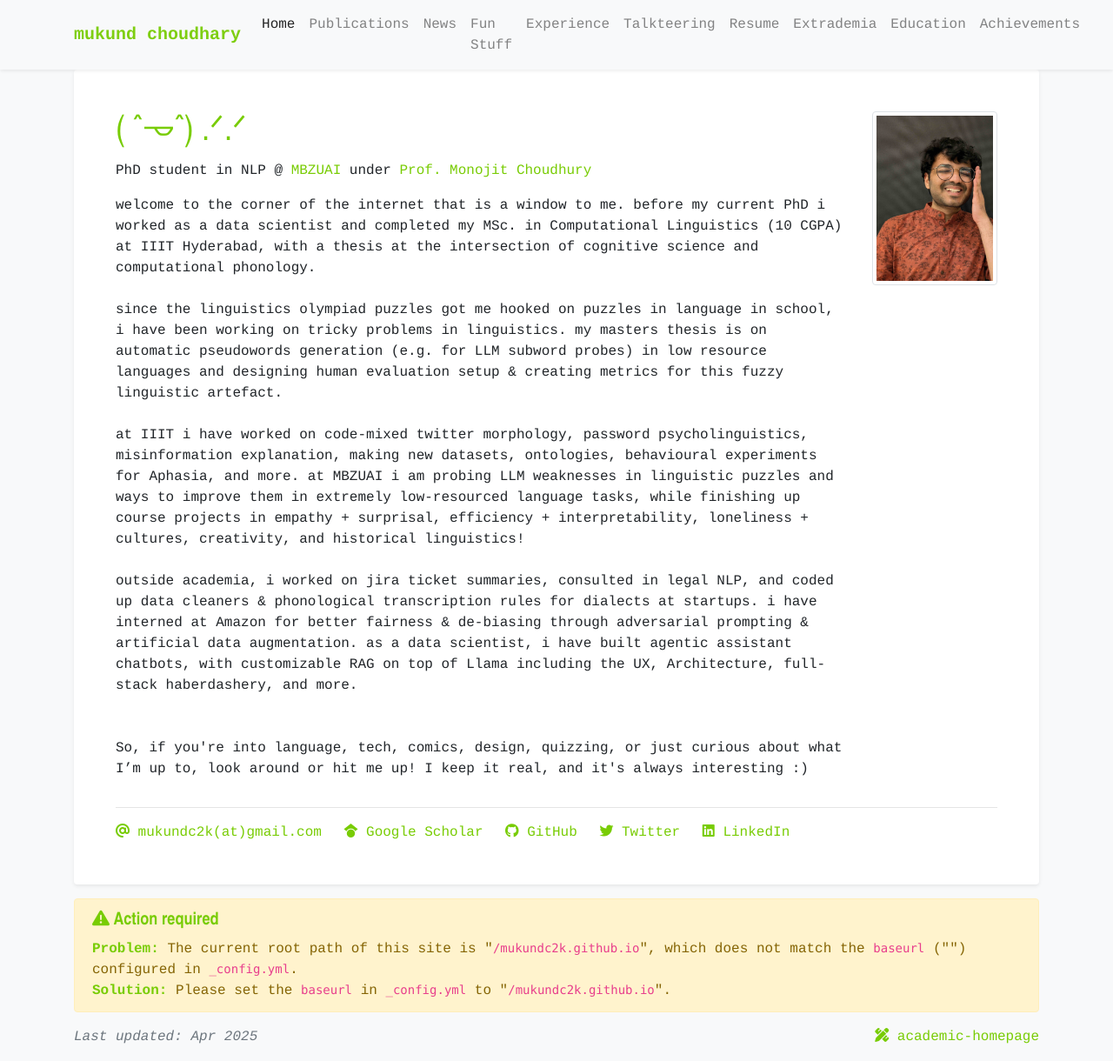
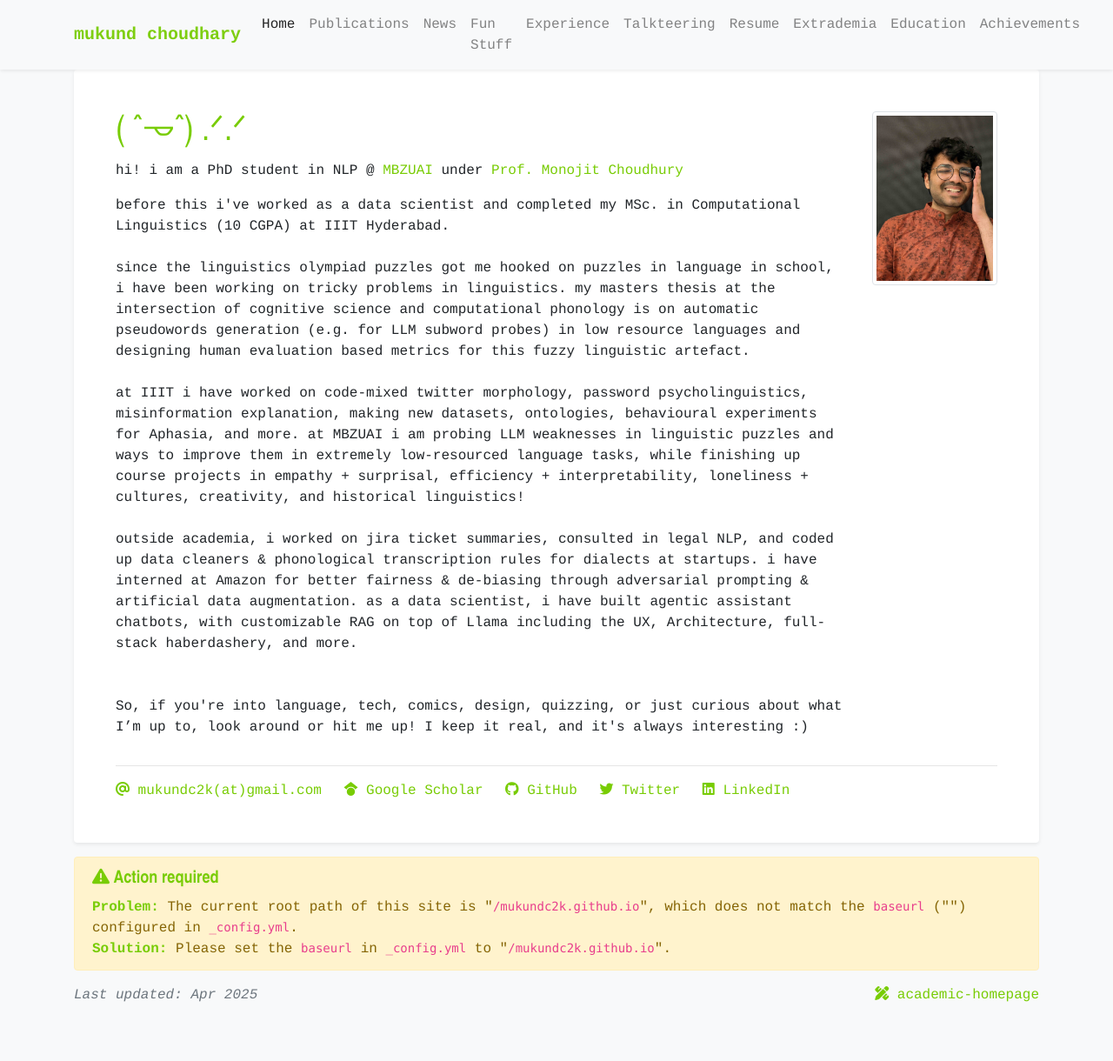
Before and after one commit to mukundc2k/mukundc2k.github.io, a Jekyll site: the page built from index.html, in a window 1280 px wide and 1220 px high. Shown: the whole window at 87% size. Built offline with Jekyll 4.4.1, drawn with Linux system fonts in a browser that asks for light colours; a style sheet for code colours, icons or effects is not loaded.

Commit message:
Update profile.yml

```diff
--- a/_data/profile.yml
+++ b/_data/profile.yml
@@ -3,7 +3,7 @@ secondary_name: ""
 navbar_name: "mukund choudhary"
 
 positions:
-- name: PhD student in NLP @ <a href="https://mbzuai.ac.ae/">MBZUAI</a> under <a href="https://scholar.google.com/citations?user=WR1ImCMAAAAJ&hl=en">Prof. Monojit Choudhury</a>
+- name: hi! i am a PhD student in NLP @ <a href="https://mbzuai.ac.ae/">MBZUAI</a> under <a href="https://scholar.google.com/citations?user=WR1ImCMAAAAJ&hl=en">Prof. Monojit Choudhury</a>
 # - logo: /assets/images/badges/PKU_red.png
   # name: B.S., Peking University (2021)
 
@@ -19,8 +19,8 @@ linkedin: mukundc2k
 # orcid: 0000-0000-0000-0000
 
 short_bio: >-
-  welcome to the corner of the internet that is a window to me. before my current PhD i worked as a data scientist and completed my MSc. in Computational Linguistics (10 CGPA) at IIIT Hyderabad, with a thesis at the intersection of cognitive science and computational phonology. <br><br>
-  since the linguistics olympiad puzzles got me hooked on puzzles in language in school, i have been working on tricky problems in linguistics. my masters thesis is on automatic pseudowords generation (e.g. for LLM subword probes) in low resource languages and designing human evaluation setup & creating metrics for this fuzzy linguistic artefact. <br><br>
+  before this i've worked as a data scientist and completed my MSc. in Computational Linguistics (10 CGPA) at IIIT Hyderabad. <br><br>
+  since the linguistics olympiad puzzles got me hooked on puzzles in language in school, i have been working on tricky problems in linguistics. my masters thesis at the intersection of cognitive science and computational phonology is on automatic pseudowords generation (e.g. for LLM subword probes) in low resource languages and designing human evaluation based metrics for this fuzzy linguistic artefact. <br><br>
   at IIIT i have worked on code-mixed twitter morphology, password psycholinguistics, misinformation explanation, making new datasets, ontologies, behavioural experiments for Aphasia, and more. at MBZUAI i am probing LLM weaknesses in linguistic puzzles and ways to improve them in extremely low-resourced language tasks, while finishing up course projects in empathy + surprisal, efficiency + interpretability, loneliness + cultures, creativity, and historical linguistics! <br><br>
   outside academia, i worked on jira ticket summaries, consulted in legal NLP, and coded up data cleaners & phonological transcription rules for dialects at startups. i have interned at Amazon for better fairness & de-biasing through adversarial prompting & artificial data augmentation. as a data scientist, i have built agentic assistant chatbots, with customizable RAG on top of Llama including the UX, Architecture, full-stack haberdashery, and more. <br><br><br>
   So, if you're into language, tech, comics, design, quizzing, or just curious about what I’m up to, look around or hit me up! I keep it real, and it's always interesting :)
```
